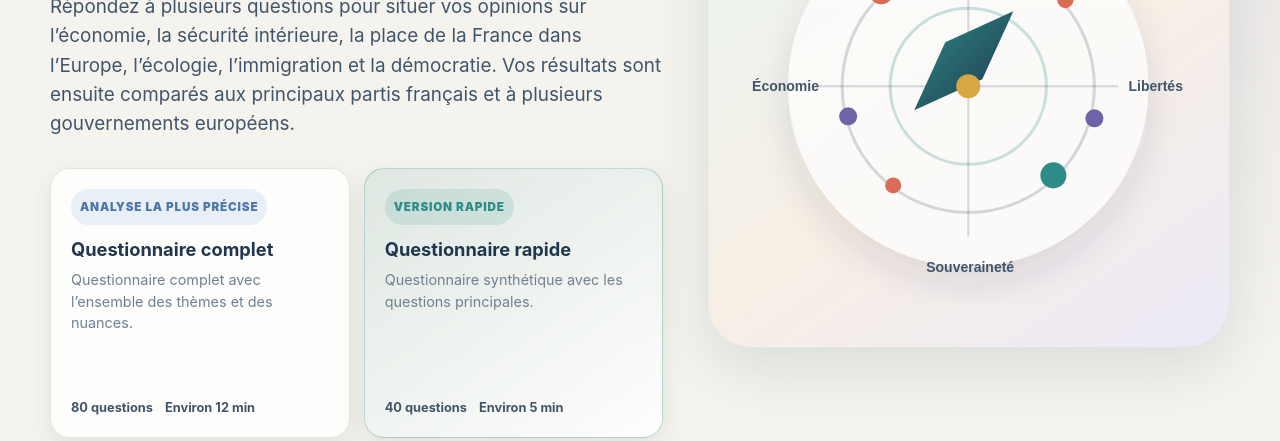
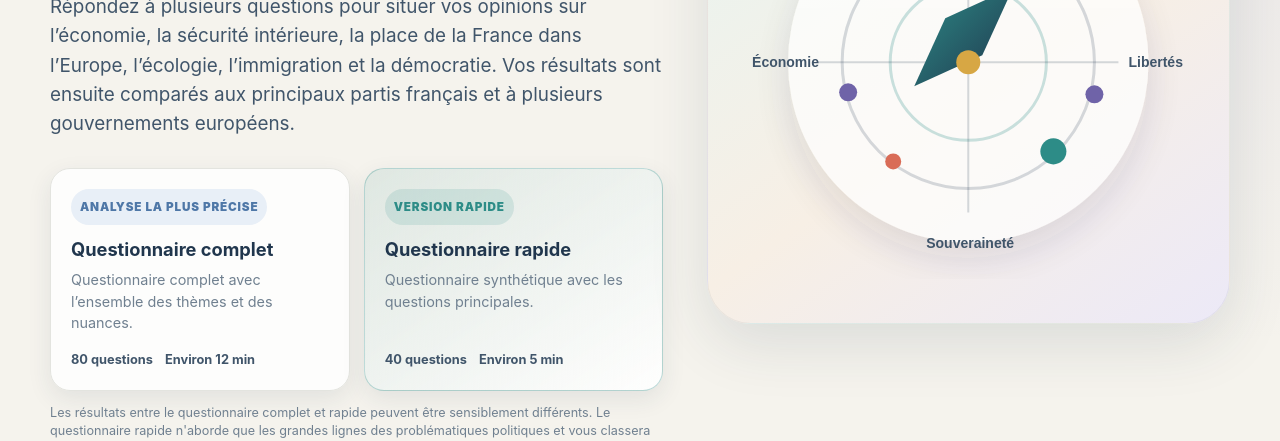
Before and after one commit to hugorampelberg/Political-Compass, a website: page index.html in a window 1280 px wide. Shown: the part 501-942 px from the top of the page. Drawn offline with Linux system fonts and the light colour scheme.

Commit message:
Decrease min-height from 270px to 210px

```diff
--- a/index.html
+++ b/index.html
@@ -128,7 +128,7 @@
   justify-content: flex-start;
 
   width: 100%;
-  min-height: 270px;
+  min-height: 210px;
   padding: 20px;
   box-sizing: border-box;
 
```
